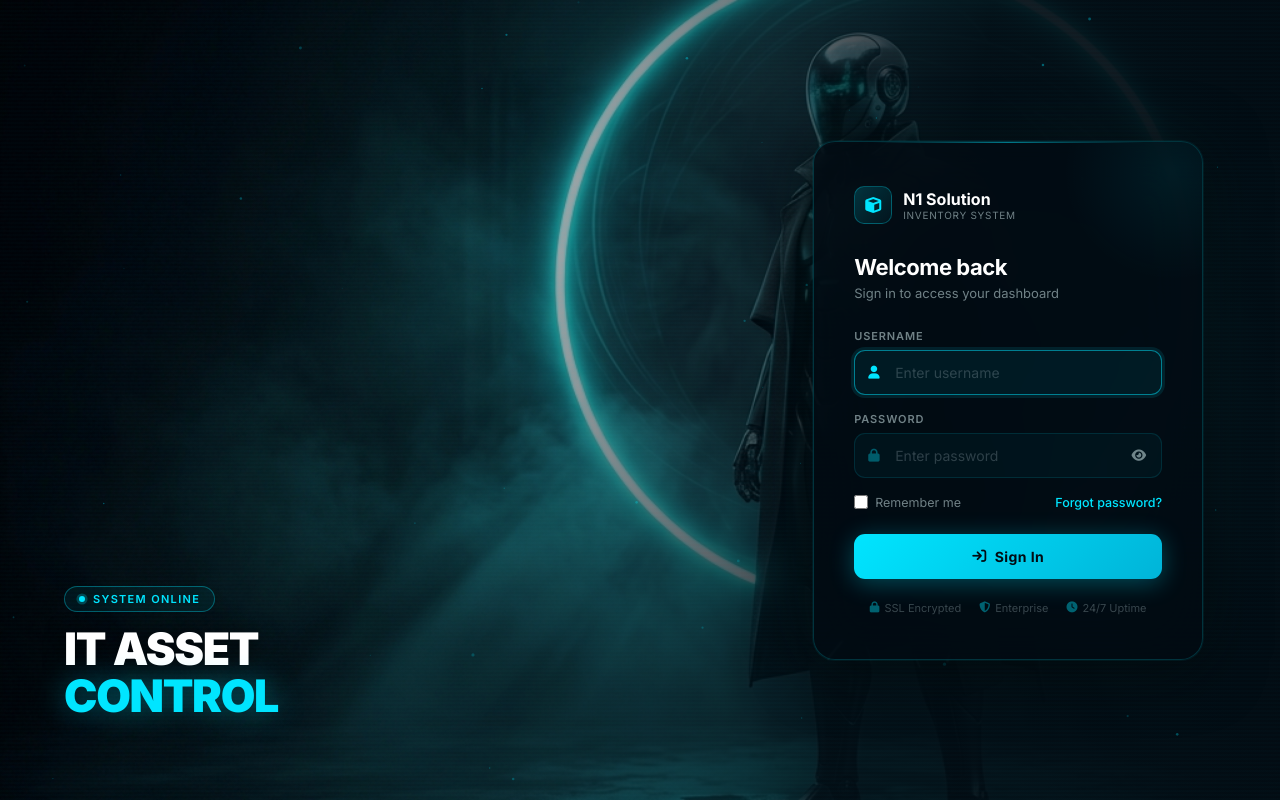
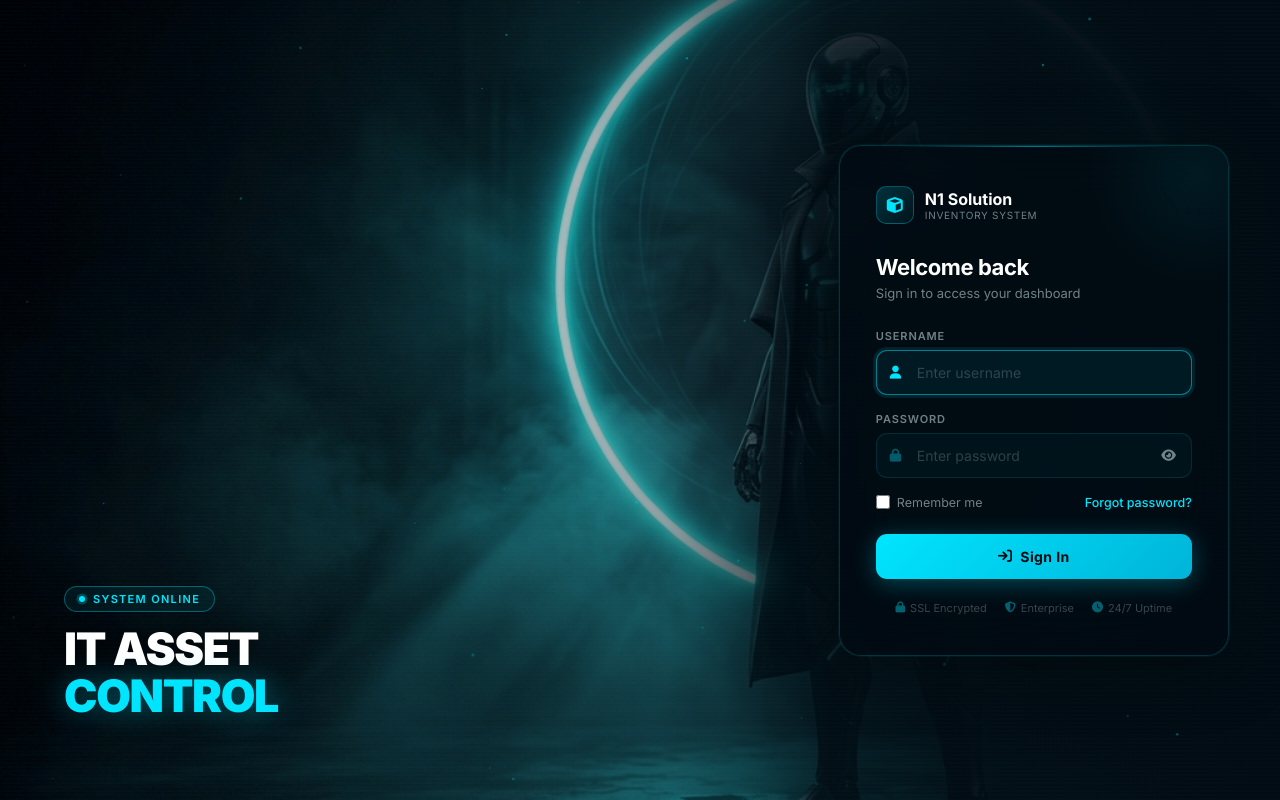
Before and after one commit to shaikhtauheed625-cell/Inventory.n1space.com, a PHP site: page /login.php in a window 1280 px wide. Run offline with PHP 8.4, Linux system fonts and the light colour scheme.

Commit message:
Fix: character visible on left, card fits screen, no overflow

```diff
--- a/login.php
+++ b/login.php
@@ -64,22 +64,22 @@ if ($_SERVER['REQUEST_METHOD'] === 'POST') {
         /* ── Full-screen background — character visible on left ── */
         .bg {
             position: fixed; inset: 0;
-            background: url('assets/robot_bg.png') center center / cover no-repeat;
+            /* Shift image LEFT so character appears in left 55% of screen */
+            background: url('assets/robot_bg.png') 20% center / cover no-repeat;
             z-index: 0;
         }
 
-        /*  Gradient: transparent left → dark right (card area)
-            Left half: barely any overlay so the character shines through
-            Right half: dark so the glass card is readable             */
+        /* Gradient: left stays clear so character shows, right darkens for card */
         .bg-grad {
             position: fixed; inset: 0; z-index: 1;
             background: linear-gradient(
-                100deg,
-                rgba(2,11,18,0.10)  0%,
-                rgba(2,11,18,0.15) 30%,
-                rgba(2,11,18,0.65) 58%,
-                rgba(2,11,18,0.93) 70%,
-                rgba(2,11,18,0.97) 100%
+                to right,
+                rgba(2,11,18,0.02)  0%,   /* fully transparent — show character */
+                rgba(2,11,18,0.05) 25%,
+                rgba(2,11,18,0.40) 52%,
+                rgba(2,11,18,0.88) 65%,
+                rgba(2,11,18,0.97) 78%,
+                rgba(2,11,18,0.99) 100%
             );
         }
 
@@ -100,11 +100,13 @@ if ($_SERVER['REQUEST_METHOD'] === 'POST') {
         /* ── Page wrapper ── */
         .page {
             position: relative; z-index: 10;
-            width: 100%; height: 100vh;
+            width: 100vw; height: 100vh;
             display: flex;
             align-items: center;
-            justify-content: flex-end;   /* card on right */
-            padding-right: 6vw;
+            justify-content: flex-end;
+            /* Right padding = card width + 4vw so card is fully on screen */
+            padding: 0 4vw;
+            box-sizing: border-box;
         }
 
         /* ── Optional left text block (low opacity so char shows) ── */
@@ -142,11 +144,11 @@ if ($_SERVER['REQUEST_METHOD'] === 'POST') {
 
         /* ── Login Card ── */
         .login-card {
-            width: 390px;
+            width: min(390px, 90vw);   /* never wider than viewport */
             background: var(--glass);
             border: 1px solid var(--gborder);
             border-radius: 22px;
-            padding: 44px 40px;
+            padding: 40px 36px;
             backdrop-filter: blur(32px);
             -webkit-backdrop-filter: blur(32px);
             box-shadow:
```
